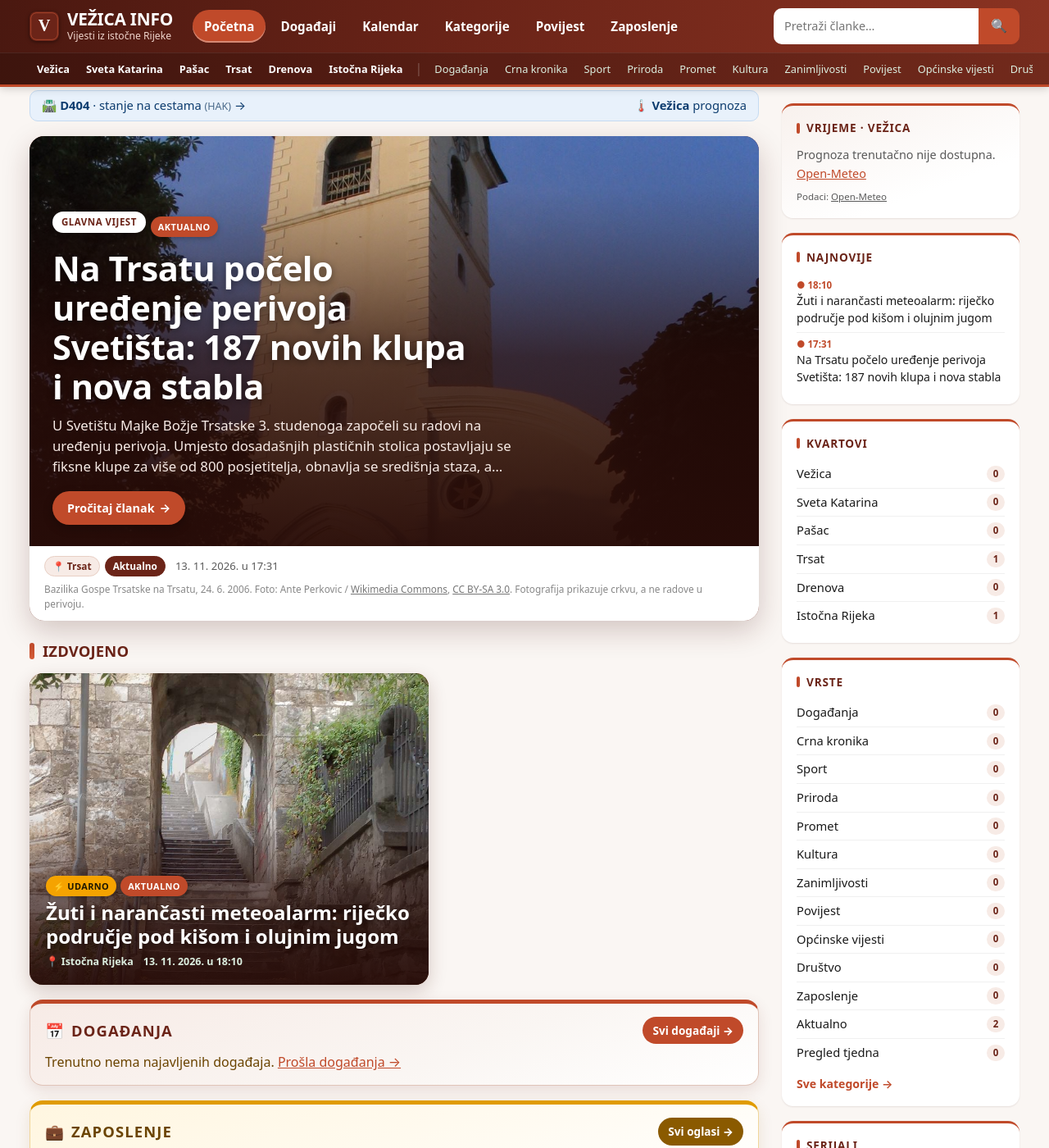
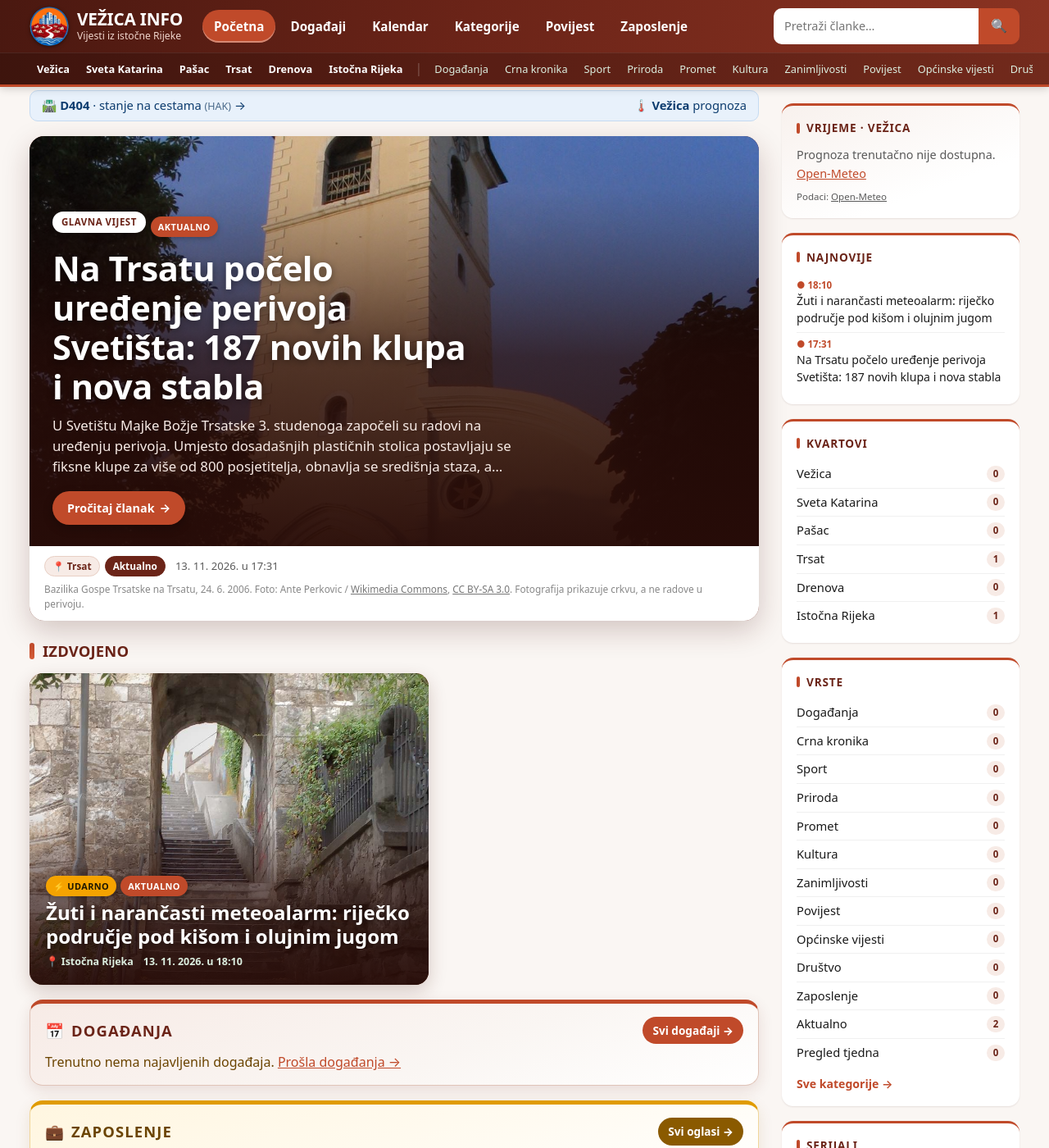
Before and after one commit to MojGK/vezica-info, a Jekyll site: the page built from index.md, in a window 1280 px wide and 1400 px high. Shown: the whole window at 82% size. Built offline with Jekyll 4.4.1, drawn with Linux system fonts in a browser that asks for light colours.

Commit message:
Znak: novi okrugli logo VEŽICA INFO (Gornja i Donja Vežica)
Okrugli znak (neboderi Gornje Vežice, kuće Donje Vežice, staza i more) u zaglavlju, faviconu i OG slici. Stari terakota "V" uklonjen.

```diff
--- a/_layouts/default.html
+++ b/_layouts/default.html
@@ -20,9 +20,11 @@
   <meta property="article:modified_time" content="{{ page.azurirano | date_to_xmlschema }}" />{% endunless %}{% endif %}
   {% feed_meta %}
   <meta name="theme-color" content="#6b2418">
-  <link rel="icon" href="{{ '/assets/images/favicon.svg' | relative_url }}" type="image/svg+xml">
-  <link rel="icon" href="{{ '/assets/images/favicon.png' | relative_url }}" type="image/png" sizes="32x32">
-  <link rel="apple-touch-icon" href="{{ '/assets/images/apple-touch-icon.png' | relative_url }}">
+  <link rel="icon" href="{{ '/assets/images/favicon.ico' | relative_url }}" sizes="any">
+  <link rel="icon" href="{{ '/assets/images/favicon-32.png' | relative_url }}" type="image/png" sizes="32x32">
+  <link rel="apple-touch-icon" href="{{ '/assets/images/apple-touch-icon.png' | relative_url }}" sizes="180x180">
+  <link rel="icon" href="{{ '/assets/images/android-chrome-192x192.png' | relative_url }}" type="image/png" sizes="192x192">
+  <link rel="icon" href="{{ '/assets/images/android-chrome-512x512.png' | relative_url }}" type="image/png" sizes="512x512">
   <link rel="stylesheet" href="{{ '/assets/css/style.css' | relative_url }}">
 </head>
 {%- comment -%} Aktivna stavka navigacije (ista logika za gornju i donju navigaciju) {%- endcomment -%}
@@ -45,7 +47,7 @@
   <header class="site-header" id="site-header">
     <div class="container header-inner">
       <a href="{{ '/' | relative_url }}" class="logo" aria-label="{{ site.title }} – naslovnica">
-        <span class="logo-icon" aria-hidden="true"><img src="{{ '/assets/images/logo.svg' | relative_url }}" alt="" width="36" height="36" class="logo-mark"></span>
+        <span class="logo-icon"><picture><source type="image/webp" srcset="{{ '/assets/images/logo.webp' | relative_url }}"><img src="{{ '/assets/images/logo.png' | relative_url }}" alt="VEŽICA INFO logo" width="48" height="48" class="logo-mark"></picture></span>
         <span class="logo-text">
           <span class="site-title">{{ site.title }}</span>
           <span class="tagline">{{ site.tagline | default: site.description }}</span>
@@ -112,7 +114,7 @@
   <footer class="site-footer">
     <div class="container footer-inner">
       <div class="footer-brand">
-        <span class="logo-icon" aria-hidden="true"><img src="{{ '/assets/images/logo.svg' | relative_url }}" alt="" width="36" height="36" class="logo-mark"></span>
+        <span class="logo-icon"><picture><source type="image/webp" srcset="{{ '/assets/images/logo.webp' | relative_url }}"><img src="{{ '/assets/images/logo.png' | relative_url }}" alt="VEŽICA INFO logo" width="40" height="40" class="logo-mark"></picture></span>
         <div>
           <strong>{{ site.title }}</strong>
           <p>{{ site.tagline | default: site.description }}</p>
--- a/assets/css/style.css
+++ b/assets/css/style.css
@@ -1394,16 +1394,18 @@ h1, h2, h3, .post-card h3 a, .izd-title { overflow-wrap: break-word; }
 .latest-list .azurirano-oznaka { display: table; margin: 2px 0 0; }
 .post-header .meta .azurirano-oznaka { font-size: 0.75rem; margin-left: 8px; }
 
-/* VEŽICA INFO – logo mark (umjesto emoji ikone) */
-.logo-icon { display: inline-flex; align-items: center; justify-content: center; }
+/* VEŽICA INFO – okrugli znak portala (Gornja / Donja Vežica) */
+.logo-icon { display: inline-flex; align-items: center; justify-content: center; flex-shrink: 0; }
+.logo-icon picture { display: contents; }
 .logo-icon img.logo-mark, img.logo-mark {
-  width: 36px;
-  height: 36px;
+  width: 48px;
+  height: 48px;
   display: block;
-  border-radius: 8px;
-  filter: drop-shadow(0 1px 2px rgba(0,0,0,0.25));
+  border-radius: 50%;
+  filter: drop-shadow(0 1px 2px rgba(0,0,0,0.28));
+  background: transparent;
 }
-.footer-brand .logo-icon img.logo-mark { width: 32px; height: 32px; }
+.footer-brand .logo-icon img.logo-mark { width: 40px; height: 40px; }
 .card-ph img { width: 48px; height: 48px; opacity: 0.9; }
 .prazna-naslovnica .lead-link { min-height: 280px; }
 .prazna-naslovnica .lead-overlay { position: relative; padding: 48px 24px 28px; }
--- a/index.md
+++ b/index.md
@@ -95,7 +95,7 @@ sidebar: true
     {%- assign c_ser = nil -%}
     {%- for c_s in site.data.kategorije.serijali -%}{%- if post.categories contains c_s.name -%}{%- assign c_ser = c_s -%}{%- endif -%}{%- endfor %}
     <a href="{{ post.url | relative_url }}" class="card-thumb{% unless post.image %} no-img{% endunless %}" tabindex="-1" aria-hidden="true">
-      {% if post.image %}<img {% include thumb.html img=post.image %}{% if post.image_position %} style="object-position: {{ post.image_position }}"{% endif %} alt="" loading="lazy">{% else %}<span class="card-ph"><img src="{{ '/assets/images/logo.svg' | relative_url }}" alt="" width="48" height="48"></span>{% endif %}
+      {% if post.image %}<img {% include thumb.html img=post.image %}{% if post.image_position %} style="object-position: {{ post.image_position }}"{% endif %} alt="" loading="lazy">{% else %}<span class="card-ph"><img src="{{ '/assets/images/logo.png' | relative_url }}" alt="" width="48" height="48"></span>{% endif %}
       <span class="card-badges">{% include prijelomna-oznaka.html post=post %}{% if c_type %}<span class="card-badge t-{{ c_type.slug }}">{{ c_type.name }}</span>{% endif %}{% if c_ser %}<span class="card-badge series">{{ c_ser.name }}</span>{% endif %}</span>
     </a>
     <div class="content">
```
Also changed, not shown: assets/images/android-chrome-192x192.png (added), assets/images/android-chrome-512x512.png (added), assets/images/apple-touch-icon.png, assets/images/favicon-32.png (added), assets/images/favicon.ico, assets/images/favicon.png, assets/images/favicon.svg (deleted), assets/images/logo.png, assets/images/logo.svg (deleted), assets/images/logo.webp (added), assets/images/vezica-info-og.jpg, assets/img/brand/vezica-info-logo-izvornik.jpg (added).
